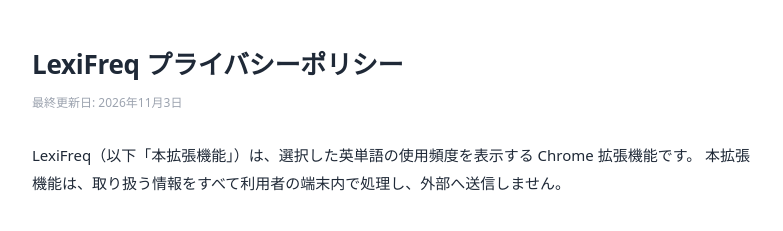
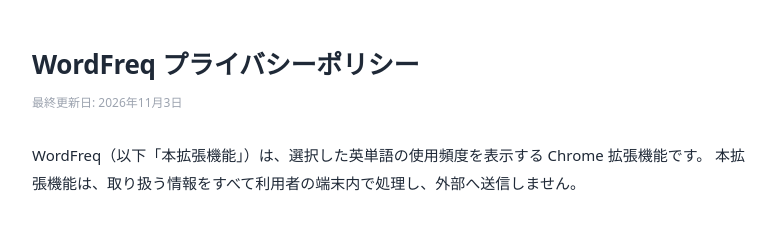
Before and after one commit to miharu9047-source/lexifreq-policy, a plain HTML site: page index.html in a window 1280 px wide. Shown: the top 231 px of the page, without its empty margins (248-1031 px from the left). Drawn offline with Linux system fonts and the light colour scheme.

Commit message:
Revert "Rename to LexiFreq"
This reverts commit 7d01eb4cd9a0c2c903c9446f552938ed42969cff.

```diff
--- a/index.html
+++ b/index.html
@@ -3,7 +3,7 @@
   <head>
     <meta charset="utf-8" />
     <meta name="viewport" content="width=device-width, initial-scale=1" />
-    <title>LexiFreq プライバシーポリシー</title>
+    <title>WordFreq プライバシーポリシー</title>
     <style>
       :root { color-scheme: light; }
       * { box-sizing: border-box; }
@@ -31,11 +31,11 @@
   </head>
   <body>
     <main>
-      <h1>LexiFreq プライバシーポリシー</h1>
+      <h1>WordFreq プライバシーポリシー</h1>
       <p class="updated">最終更新日: 2026年11月3日</p>
 
       <p>
-        LexiFreq（以下「本拡張機能」）は、選択した英単語の使用頻度を表示する Chrome 拡張機能です。
+        WordFreq（以下「本拡張機能」）は、選択した英単語の使用頻度を表示する Chrome 拡張機能です。
         本拡張機能は、取り扱う情報をすべて利用者の端末内で処理し、外部へ送信しません。
       </p>
 
@@ -109,7 +109,7 @@
       <h2>8. 改定</h2>
       <p>本ポリシーを変更する場合は、本ページを更新し、最終更新日を改めます。</p>
 
-      <footer>LexiFreq — Chrome 拡張機能のプライバシーポリシー</footer>
+      <footer>WordFreq — Chrome 拡張機能のプライバシーポリシー</footer>
     </main>
   </body>
 </html>
```
